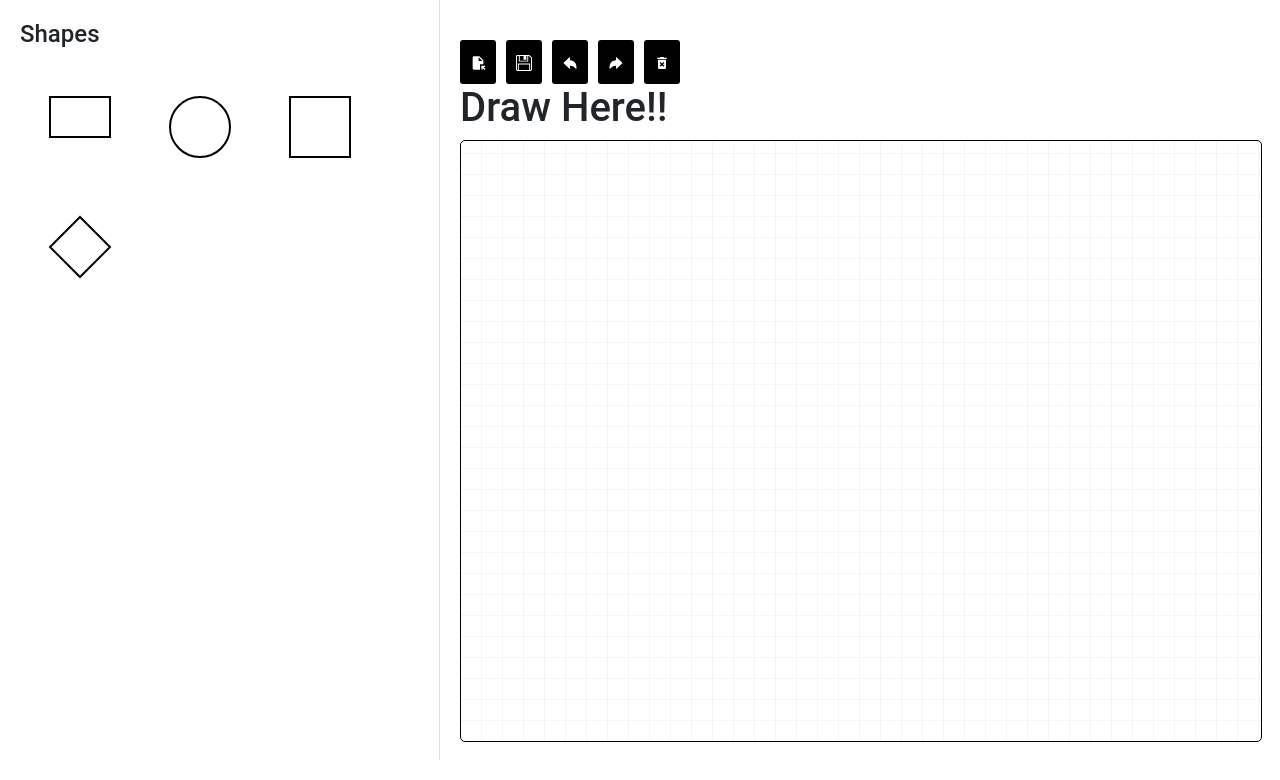
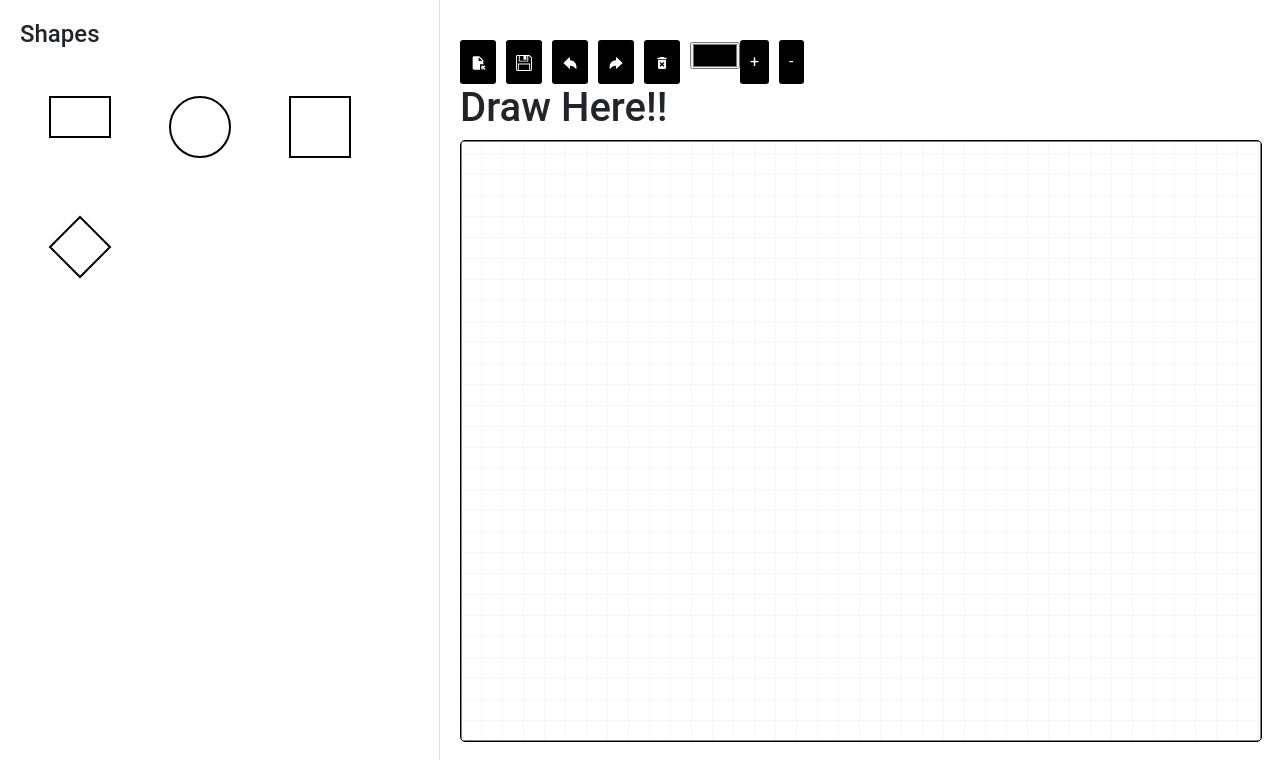
Before and after one commit to sidharth-404/Diagramming-Tool-frontend-React, a React (Create React App) app in the folder diagramming-tool/: page /dashboard in a window 1280 px wide. Shown: the top 780 px of the page. Built offline with nearby package versions, Linux system fonts and the light colour scheme.

Commit message:
border thickness stated

```diff
--- a/diagramming-tool/src/Component/Dashboard/Canvas.jsx
+++ b/diagramming-tool/src/Component/Dashboard/Canvas.jsx
@@ -18,6 +18,8 @@ const CanvasComponent = () => {
   const [msg, setMsg] = useState("");
   const [showSavePopup, setShowSavePopup] = useState(false);
   const [showMsgBox, setShowMsgBox] = useState(false);
+  const [canvasBorderColor, setCanvasBorderColor] = useState("black");
+  const [canvasBorderThickness, setCanvasBorderThickness] = useState(1);
 
   const [selectedShapeId, setSelectedShapeId] = useState(null);
   const [selectedShape,setSelectedShape] = useState(null);
@@ -42,26 +44,32 @@ const CanvasComponent = () => {
     const ctx = canvas.getContext("2d");
     if (!ctx) return;
 
+    // Clear canvas
     ctx.clearRect(0, 0, canvas.width, canvas.height);
+
+    // Set canvas border
+    ctx.strokeStyle = canvasBorderColor;
+    ctx.lineWidth = canvasBorderThickness;
+    ctx.strokeRect(0, 0, canvas.width, canvas.height);
+
+    // Draw shapes
     shapes.forEach((shape) => {
+      ctx.fillStyle = "white";
+      ctx.strokeStyle = shape.shapeBorderColor;
+      ctx.lineWidth = shape.shapeBorderThickness;
+
       switch (shape.type) {
         case ShapeTypes.RECTANGLE:
-          ctx.fillStyle = "white";
-          ctx.lineWidth = 2;
           ctx.fillRect(shape.x, shape.y, shape.width * 2, shape.height);
           ctx.strokeRect(shape.x, shape.y, shape.width * 2, shape.height);
           break;
         case ShapeTypes.CIRCLE:
           ctx.beginPath();
           ctx.arc(shape.x, shape.y, shape.radius, 0, Math.PI * 2);
-          ctx.fillStyle = "white";
           ctx.fill();
-          ctx.lineWidth = 2;
           ctx.stroke();
           break;
         case ShapeTypes.SQUARE:
-          ctx.fillStyle = "white";
-          ctx.lineWidth = 2;
           ctx.fillRect(shape.x, shape.y, shape.size, shape.size);
           ctx.strokeRect(shape.x, shape.y, shape.size, shape.size);
           break;
@@ -72,14 +80,14 @@ const CanvasComponent = () => {
           ctx.lineTo(shape.x + shape.width / 2, shape.y + shape.height);
           ctx.lineTo(shape.x, shape.y + shape.height / 2);
           ctx.closePath();
-          ctx.fillStyle = "white";
           ctx.fill();
-          ctx.lineWidth = 2;
           ctx.stroke();
           break;
         default:
           break;
       }
+
+      // Draw text inputs if present
       if (textInputs[shape.id]) {
         let centerX, centerY;
         switch (shape.type) {
@@ -107,7 +115,6 @@ const CanvasComponent = () => {
         ctx.font = `${fontSize}px Arial`;
         let text = textInputs[shape.id];
 
-
         let textWidth = ctx.measureText(text).width;
 
         while (textWidth > shape.width) {
@@ -124,40 +131,30 @@ const CanvasComponent = () => {
       }
     });
 
-
+    // Draw lines
     lines.forEach((line) => {
-
       ctx.beginPath();
       ctx.moveTo(line.startPoint.x, line.startPoint.y);
       ctx.lineTo(line.endPoint.x, line.endPoint.y);
-      ctx.strokeStyle = "black";
-      ctx.lineWidth = 2;
-      ctx.stroke();
-    });
-    lines.forEach((line) => {
-
-      ctx.beginPath();
-      ctx.moveTo(line.startPoint.x, line.startPoint.y);
-      ctx.lineTo(line.endPoint.x, line.endPoint.y);
-      ctx.strokeStyle = "black";
-      ctx.lineWidth = 2;
       ctx.stroke();
     });
 
+    // Draw selection points for the selected shape
     if (selectedShapeId) {
       const selectedShape = shapes.find((shape) => shape.id === selectedShapeId);
       if (selectedShape) {
         drawSelectionPoints(ctx, selectedShape);
       }
-    }if (dragging) {
+    }
+
+    // Draw dragging line
+    if (dragging) {
       ctx.beginPath();
       ctx.moveTo(startPoint.x, startPoint.y);
       ctx.lineTo(endPoint.x, endPoint.y);
-      ctx.strokeStyle = "black";
-      ctx.lineWidth = 2;
       ctx.stroke();
     }
-  }, [shapes, selectedShapeId, dragging, startPoint, endPoint,lines,textInputs]);
+  }, [shapes, selectedShapeId, dragging, startPoint, endPoint, lines, textInputs, canvasBorderColor, canvasBorderThickness]);
 
   useEffect(() => {
     draw();
@@ -333,6 +330,8 @@ const CanvasComponent = () => {
       height: 100,
       radius: 50,
       size: 80,
+      shapeBorderColor: "black",
+      shapeBorderThickness: 1,
     };
     setShapes([...shapes, newShape]);
     setSelectedShape(newShape.id);
@@ -477,8 +476,40 @@ const CanvasComponent = () => {
   };
 
 
+  const handleBorderThicknessIncrease = () => {
+    if (selectedShapeId) {
+      const updatedShapes = shapes.map((shape) =>
+        shape.id === selectedShapeId
+          ? { ...shape, shapeBorderThickness: shape.shapeBorderThickness + 1 }
+          : shape
+      );
+      setShapes(updatedShapes);
+    }
+  };
 
+  const handleBorderThicknessDecrease = () => {
+    if (selectedShapeId) {
+      const updatedShapes = shapes.map((shape) =>
+        shape.id === selectedShapeId
+          ? {
+              ...shape,
+              shapeBorderThickness:
+                shape.shapeBorderThickness > 1 ? shape.shapeBorderThickness - 1 : 1,
+            }
+          : shape
+      );
+      setShapes(updatedShapes);
+    }
+  };
 
+  const handleBorderColorChange = (color) => {
+    if (selectedShapeId) {
+      const updatedShapes = shapes.map((shape) =>
+        shape.id === selectedShapeId ? { ...shape, shapeBorderColor: color } : shape
+      );
+      setShapes(updatedShapes);
+    }
+  };
 
   const handleOpen = () => {};
 
@@ -563,6 +594,29 @@ const CanvasComponent = () => {
               <span className="tooltip">Delete</span>
             )}
           </button>
+
+            <input
+              type="color"
+              id="color-picker"
+              value={canvasBorderColor}
+              onChange={(e) => handleBorderColorChange(e.target.value)}
+              className="color-picker"/>
+
+            <button
+              onClick={handleBorderThicknessIncrease}
+              className="border-thickness-button"
+            >
+              +
+            </button>
+            <button
+              onClick={handleBorderThicknessDecrease}
+              className="border-thickness-button"
+            >
+              -
+            </button>
+
+
+
         </div>
         <div>
           <h1>Draw Here!!</h1>
```
Also changed, not shown: 1 other file (tests, documents, lock files or other folders).
